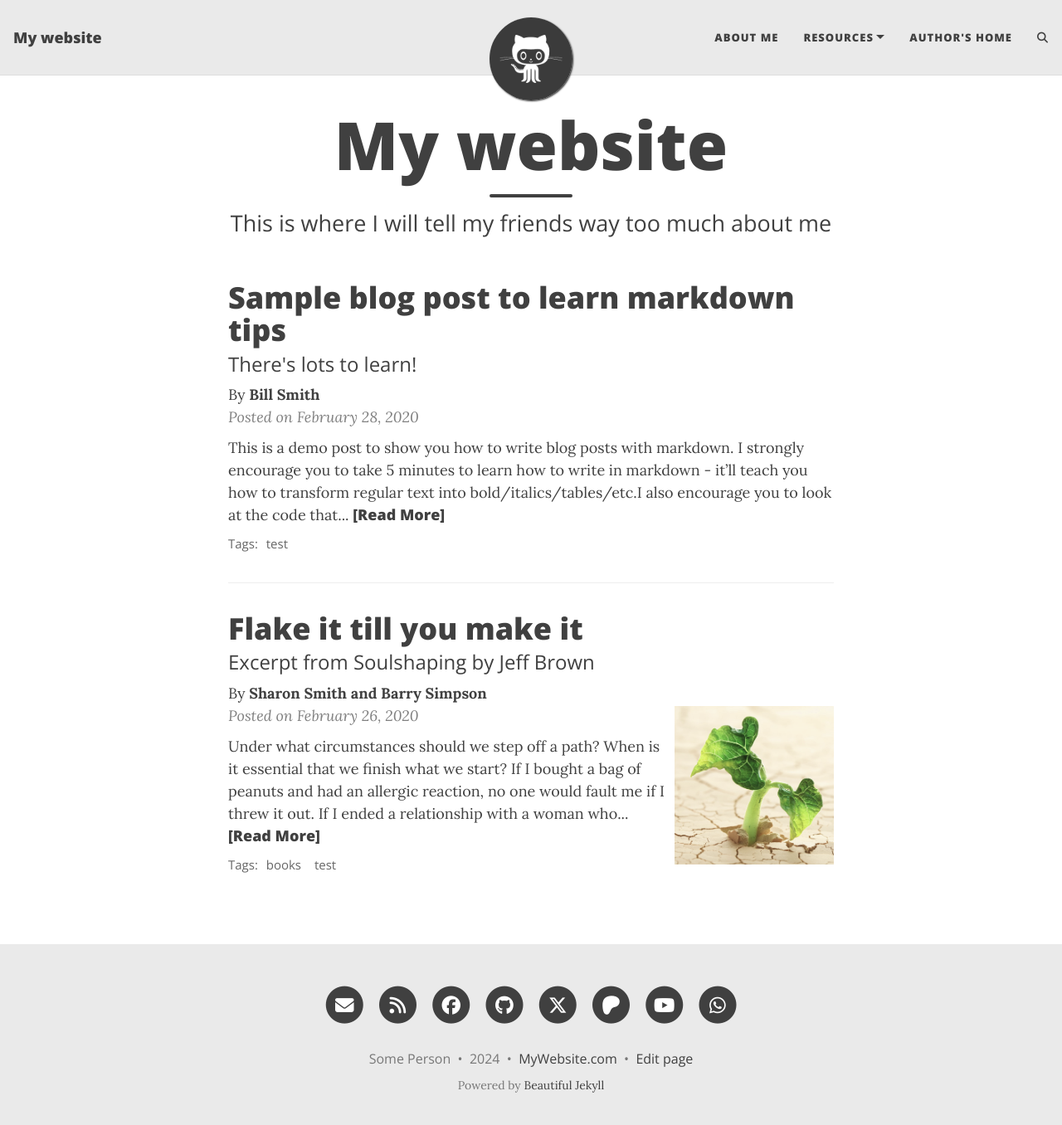
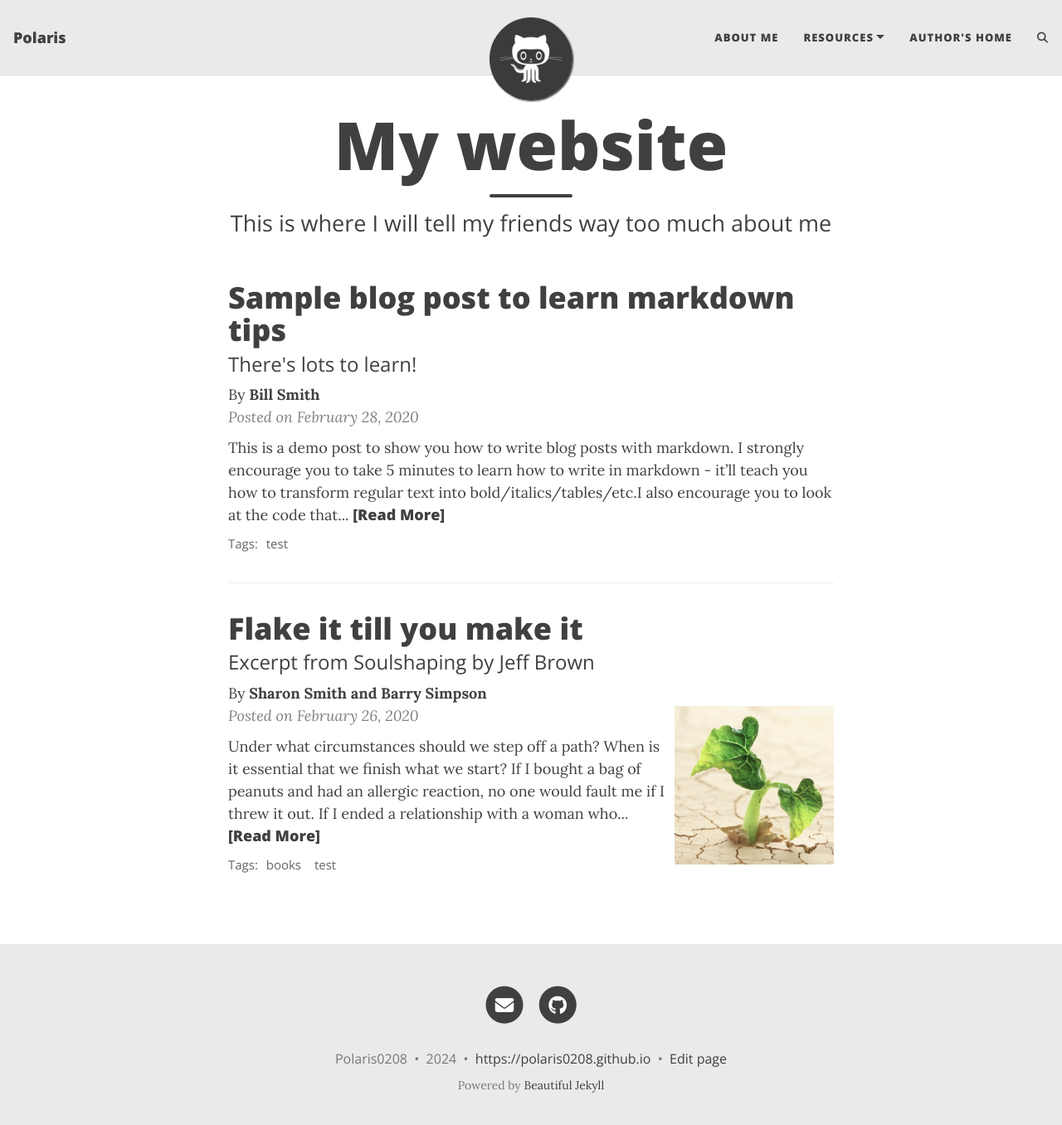
Before and after one commit to polaris0208/polaris0208.github.io, a Jekyll site: the page built from index.html, in a window 1280 px wide and 1369 px high. Shown: the top 1356 px of the window at 83% size. Built offline with Jekyll 4.4.1, drawn with Linux system fonts in a browser that asks for light colours; the list of posts is cut into pages by our own code; comment, search, counter and statistics services are not loaded; some of the changed lines change nothing that is shown.

Commit message:
title change

```diff
--- a/_config.yml
+++ b/_config.yml
@@ -10,10 +10,10 @@
 ############################
 
 # Name of website
-title: My website
+title: Polaris
 
 # Your name to show in the footer
-author: Some Person
+author: Polaris0208
 
 ###############################################
 # --- List of links in the navigation bar --- #
@@ -24,7 +24,7 @@ navbar-links:
   Resources:
     - Beautiful Jekyll: "https://beautifuljekyll.com"
     - Learn markdown: "https://www.markdowntutorial.com/"
-  Author's home: "https://deanattali.com"
+  Author's home: "https://github.com/polaris0208"
 
 ################
 # --- Logo --- #
@@ -50,14 +50,13 @@ round-avatar: true
 # You can change the order that they show up on the page by changing the order here.
 # Uncomment the links you want to show and add your information to each one.
 social-network-links:
-  email: "someone@example.com"
-  rss: true  # remove this line if you don't want to show an RSS link at the bottom
-  facebook: deanattali
+  email: "sh6771@gmail.com"
+#  facebook: deanattali
   github: daattali
-  twitter: daattali
-  patreon: DeanAttali
-  youtube: "@daattali"
-  whatsapp: 15551212
+#  twitter: daattali
+#  patreon: DeanAttali
+#  youtube: "@daattali"
+#  whatsapp: 15551212
 #  medium: yourname
 #  reddit: yourname or r/yoursubreddit
 #  linkedin: daattali
@@ -93,14 +92,14 @@ rss-description: This website is a virtual proof that I'm awesome
 
 # Select which social network share links to show in posts
 share-links-active:
-  twitter: true
-  facebook: true
-  linkedin: true
+  twitter: false
+  facebook: false
+  linkedin: false
   vk: false
 
 # How to display the link to your website in the footer
 # Remove this if you don't want a link in the footer
-url-pretty: "MyWebsite.com"
+url-pretty: "https://polaris0208.github.io"
 
 # Add the website title to the title of every page
 title-on-all-pages: true
```
